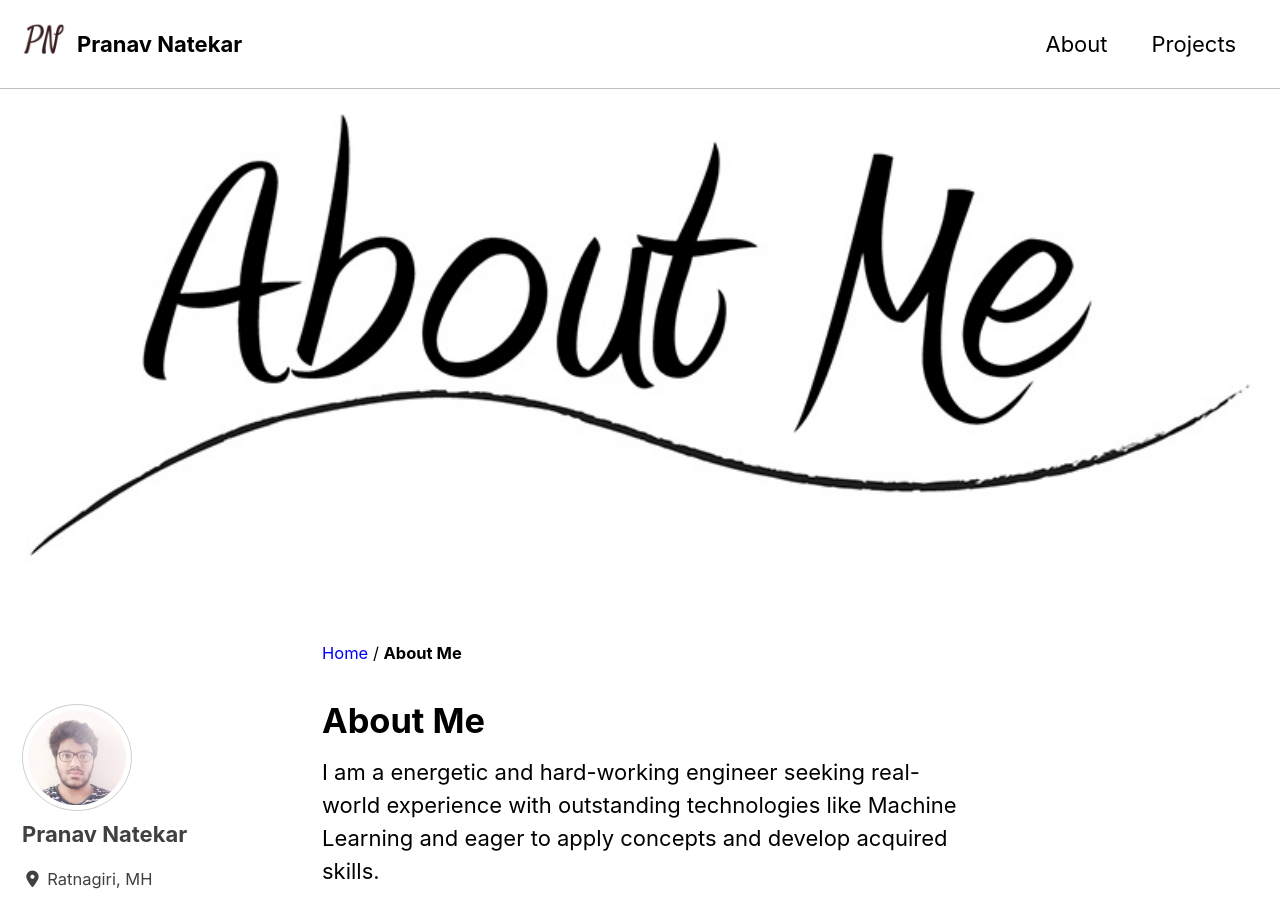
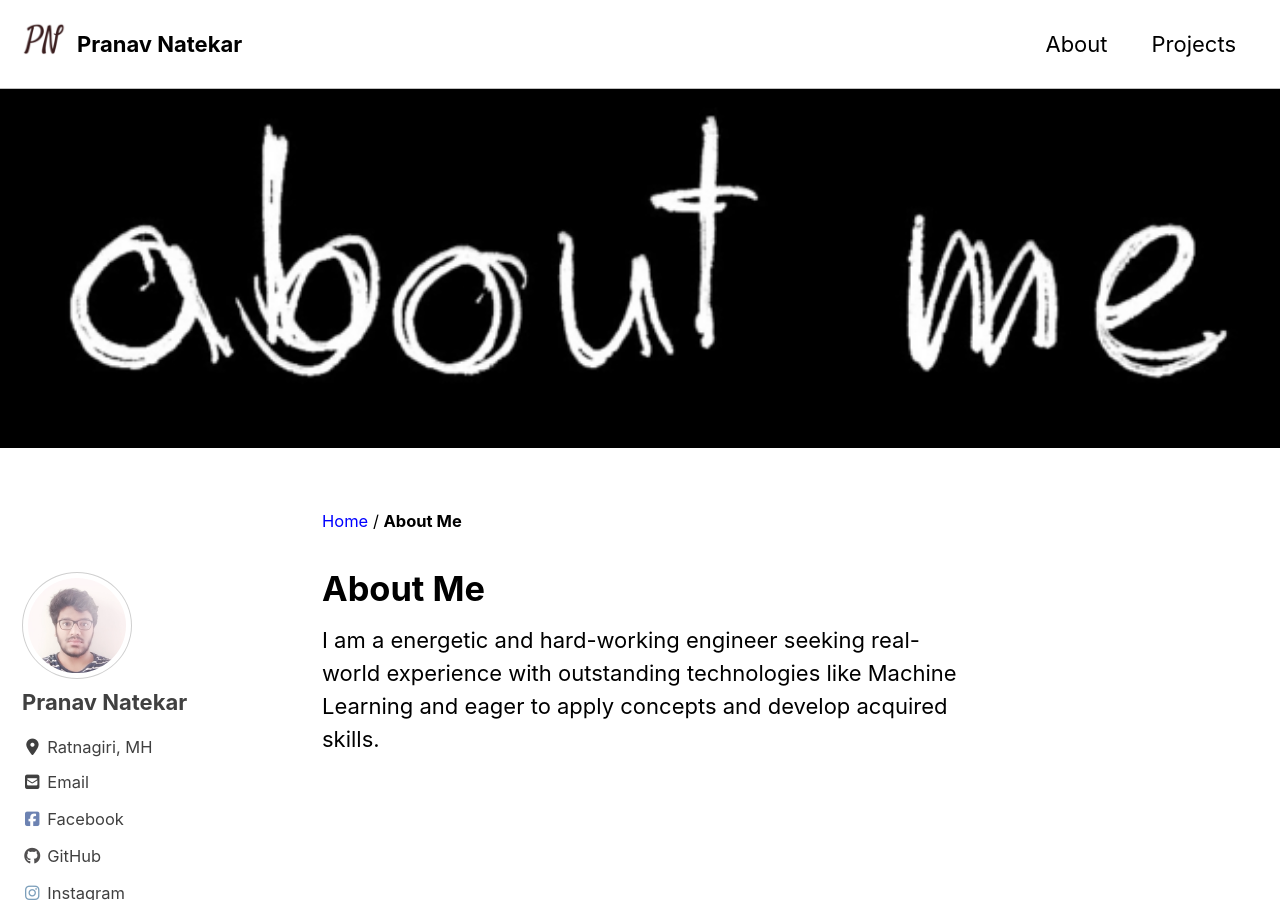
Before and after one commit to pranav6670/pranav6670.github.io, a Jekyll site: the page built from _pages/about.md, in a window 1280 px wide and 900 px high. Built offline with Jekyll 4.4.1, drawn with Linux system fonts in a browser that asks for light colours; cached includes are drawn as plain includes; nearby versions of some CDN libraries.

Commit message:
Image stuff

```diff
--- a/_pages/about.md
+++ b/_pages/about.md
@@ -2,6 +2,7 @@
 title: "About Me"
 permalink: /about/
 header:
-  image: "/images/about-me.jpg"
+  image: "/images/ame.jpg"
 ---
+
 I am a energetic and hard-working engineer seeking real-world experience with outstanding technologies like Machine Learning and eager to apply concepts and develop acquired skills.
```
Also changed, not shown: images/about-me.jpg (deleted), images/about_me.jpg (added), images/ame.jpg (added), images/rtg.jpg (deleted).
